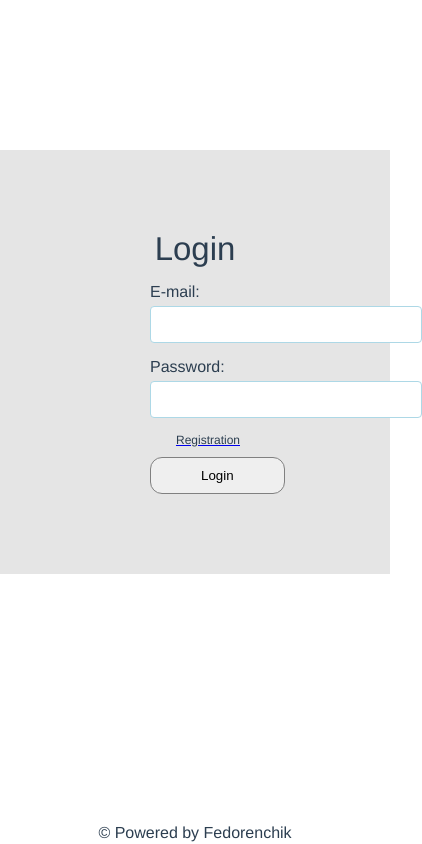
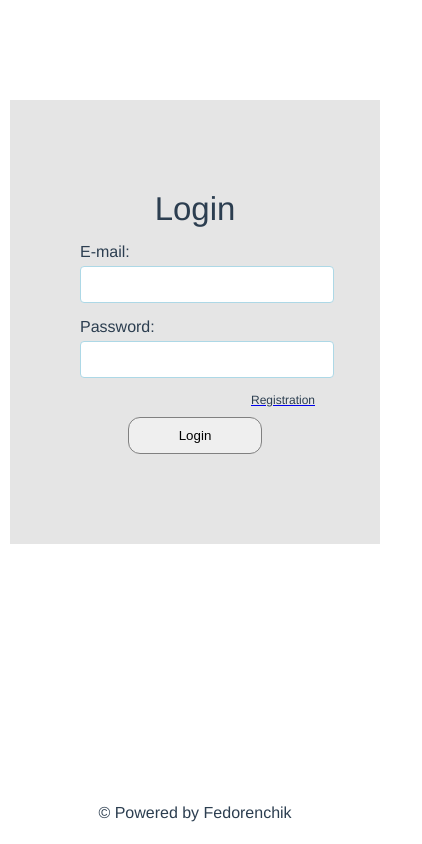
Before and after one commit to fedoren4ik/blog-front, a Vue app: page / in a window 390 px wide. Shown: the whole page, 422 px wide, since content can reach past the window. Built offline with nearby package versions, Linux system fonts and the light colour scheme.

Commit message:
fix login in mobile view

```diff
--- a/src/App.vue
+++ b/src/App.vue
@@ -1,11 +1,11 @@
 <template>
   <div id="app">
-    <div style="padding-bottom: 20px;">
-      <router-view></router-view>
+    <div class="container">
+     <router-view></router-view>
     </div>
     <div class="footer">
       © Powered by Fedorenchik
-    </div>
+  </div>
   </div>
 </template>
 
@@ -21,13 +21,20 @@ export default {
   -webkit-font-smoothing: antialiased;
   -moz-osx-font-smoothing: grayscale;
   color: #2c3e50;
-  margin: 0;
   height: 100%;
+  min-height: 100%;
   width: 100%;
+  min-width: 100%;
+  overflow: hidden;
+}
+
+.container {
+  padding: 0 10px;
+  margin: 0 auto;
 }
 
 .footer {
-  bottom: 0;
+  bottom: 20px;
   position: absolute;
   width: 100%;
   text-align: center;
--- a/src/components/Login.vue
+++ b/src/components/Login.vue
@@ -1,5 +1,7 @@
 <template>
+    <div class="login-form-wrapper">
         <div class="login-form">
+            <div class="login-form-inner">
                 <div class="login-title">
                     Login
                 </div>
@@ -24,6 +26,8 @@
                     </div>
                 </form>
             </div>
+        </div>
+    </div>
 </template>
 
 <script type="text/ecmascript-6">
@@ -46,20 +50,31 @@
 </script>
 
 <style>
+/*login*/
+.login-form-wrapper {
+    width: 100%;
+}
 .login-form {
-        max-width: 270px;
+    max-width: 800px;
     max-height: 700px;
     margin: 150px auto 100px;
     background-color: #e5e5e5;
-        padding: 80px 150px;
     text-align: center;
 }
+.login-form-inner {
+    padding: 50px 30px;
+    max-width: 400px;
+    margin: 0 auto;
+}
+
 .login-title {
     font-size: 33px;
     margin-bottom: 10px;
 }
 .login-field {
-        margin: 15px 0;
+    max-width: 270px;
+    margin: 15px auto;
+    padding: 0 89px;
 }
 
 .login-input {
@@ -70,7 +85,7 @@
     padding: 0 10px;
     font-size: 18px;
     color: #2c3e50;
-        width: 250px;
+    max-width: 400px;
 }
 
 .name-field {
@@ -83,12 +98,11 @@
     cursor: pointer;
     color: #2c3e50;
     text-decoration: none;
+    padding-right: 25px;
 }
-
 .login-button-wrapper {
     margin-top: 10px;
 }
-
 .login-button {
     padding: 10px 50px;
     border-radius: 12px;
@@ -97,5 +111,18 @@
     cursor: pointer;
     outline: none;
 }
-
+/*end of login */
+/*media for login component */
+@media screen and (max-width: 450px) {
+    .login-form {
+        margin-top: 100px;
+        padding: 40px 10px;
+    }
+    .login-field {
+    max-width: 270px;
+    margin: 15px auto;
+    padding: 0 30px;
+    }
+}
+/*end of login media*/
 </style>
--- a/src/components/Registration.vue
+++ b/src/components/Registration.vue
@@ -1,42 +1,42 @@
 <template>
-    <div class="login-form">
-        <div style="position: absolute; top: 0; left: 0;"> <router-link to="/login">login</router-link></div>
-        <div class="login-title">
+    <div class="registration-form">
+        <div style="position: absolute; top: 0; left: 0;"> <router-link to="/">login</router-link></div>
+        <div class="registration-title">
             Registration
         </div>
         <form>
-            <div class="login-field">
+            <div class="registration-field">
                 <div class="name-field">
                     Name:
                 </div>
-                <input class="login-input" v-model="form.userName" name="userName"/>
+                <input class="registration-input" v-model="form.userName" name="userName"/>
             </div>
-            <div class="login-field">
+            <div class="registration-field">
                 <div class="name-field">
                     Surname:
                 </div>
-                <input class="login-input" v-model="form.userSurname" name="userSurname"/>
+                <input class="registration-input" v-model="form.userSurname" name="userSurname"/>
             </div>
-            <div class="login-field">
+            <div class="registration-field">
                 <div class="name-field">
                     E-mail:
                 </div>
-                <input class="login-input" v-model="form.userEmail" type="email" name="email"/>
+                <input class="registration-input" v-model="form.userEmail" type="email" name="email"/>
             </div>
-            <div class="login-field">
+            <div class="registration-field">
                 <div class="name-field">
                     Password:
                 </div>
-                <input class="login-input" v-model="form.userPassword" type="password" name="password"/>
+                <input class="registration-input" v-model="form.userPassword" type="password" name="password"/>
             </div>
-            <div class="login-field">
+            <div class="registration-field">
                 <div class="name-field">
                     Submit password:
                 </div>
-                <input class="login-input" v-model="form.submitPassword" type="password" name="submitPassword"/>
+                <input class="registration-input" v-model="form.submitPassword" type="password" name="submitPassword"/>
             </div>
-            <div class="login-button-wrapper">
-                <input class="login-button" type="submit" value="Sign in" @click="handleSubmit">
+            <div class="registration-button-wrapper">
+                <input class="registration-button" type="submit" value="Sign in" @click="handleSubmit">
             </div>
         </form>
     </div>
@@ -65,7 +65,7 @@
 </script>
 
 <style>
-    .login-form {
+    .registration-form {
         position: relative;
         max-width: 270px;
         max-height: 700px;
@@ -74,15 +74,15 @@
         padding: 80px 150px;
         text-align: center;
     }
-    .login-title {
+    .registration-title {
         font-size: 33px;
         margin-bottom: 10px;
     }
-    .login-field {
+    .registration-field {
         margin: 15px 0;
     }
 
-    .login-input {
+    .registration-input {
         margin-top: 5px;
         border: 1px lightblue solid;
         border-radius: 0.25rem;
@@ -97,11 +97,11 @@
         text-align: left;
     }
 
-    .login-button-wrapper {
+    .registration-button-wrapper {
         margin-top: 10px;
     }
 
-    .login-button {
+    .registration-button {
         padding: 10px 50px;
         border-radius: 12px;
         border: 1px grey solid;
```
Lines whose indentation alone changed are shown as unchanged.
